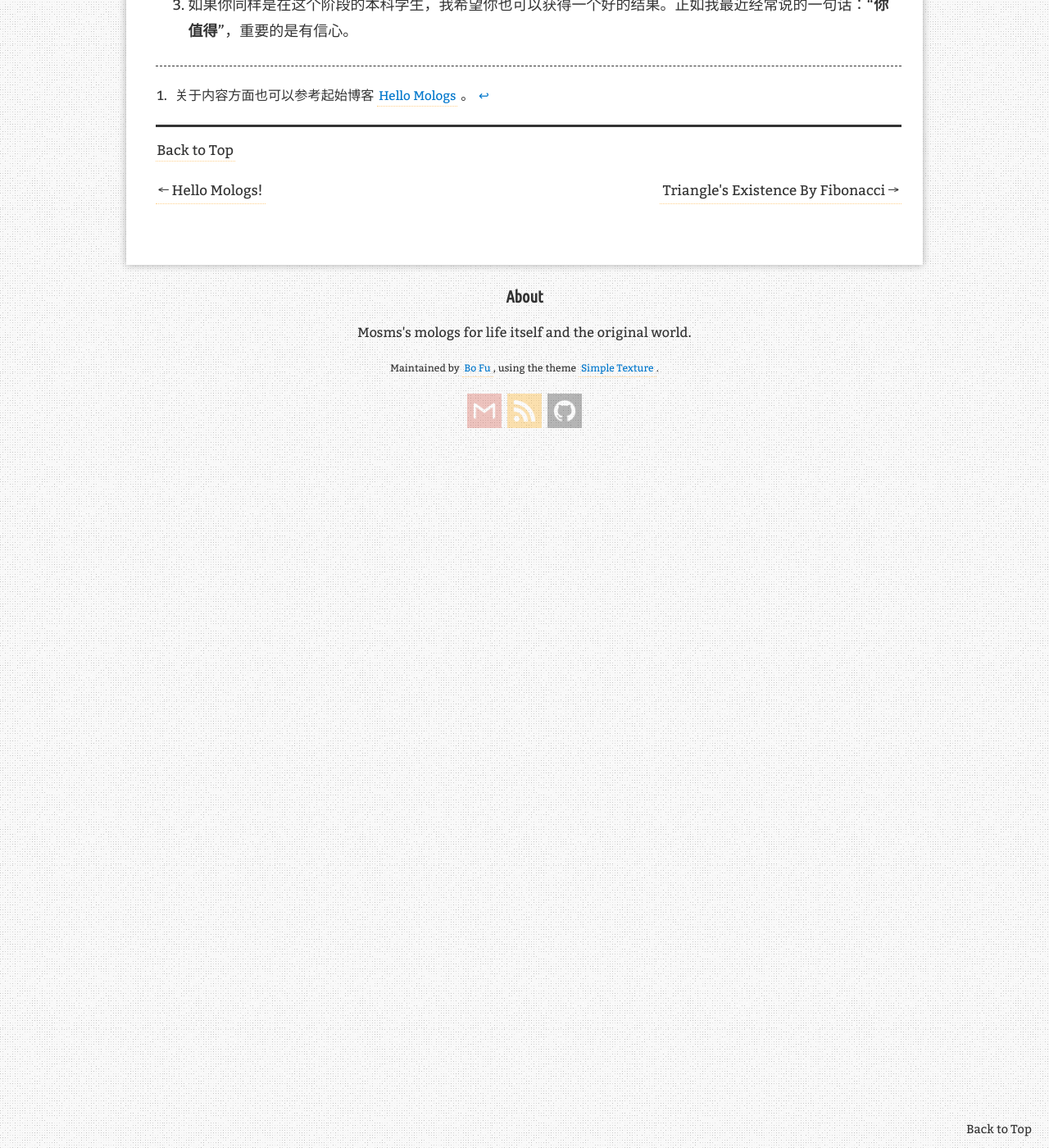
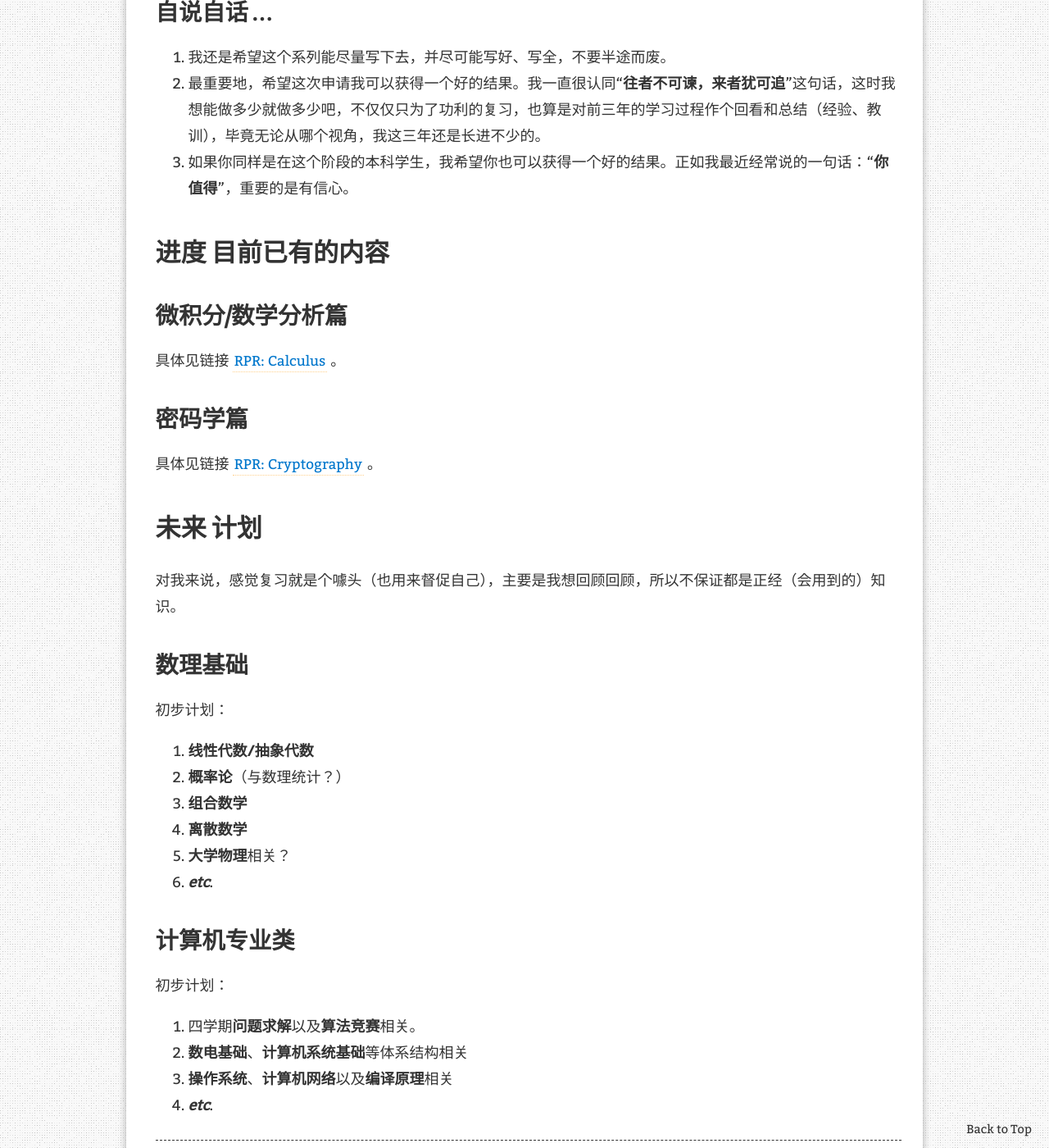
Before and after one commit to Mosms/Mologs, a Jekyll site: the page built from _posts/RPR/2024-04-08-RPR-Intro.md, in a window 1280 px wide and 1400 px high, scrolled down 1345 px. Shown: the whole window at 82% size. Built offline with Jekyll 4.4.1, drawn with Linux system fonts in a browser that asks for light colours; comment, search, counter and statistics services are not loaded; some of the changed text lies outside the part shown.

Commit message:
RPR-Calculus Ch1 finished.

```diff
--- a/_posts/RPR/2024-04-08-RPR-Intro.md
+++ b/_posts/RPR/2024-04-08-RPR-Intro.md
@@ -28,6 +28,39 @@ redirect_from:
 2. 最重要地，希望这次申请我可以获得一个好的结果。我一直很认同“**往者不可谏，来者犹可追**”这句话，这时我想能做多少就做多少吧，不仅仅只为了功利的复习，也算是对前三年的学习过程作个回看和总结（经验、教训），毕竟无论从哪个视角，我这三年还是长进不少的。
 3. 如果你同样是在这个阶段的本科学生，我希望你也可以获得一个好的结果。正如我最近经常说的一句话：“**你值得**”，重要的是有信心。
 
+# 进度 目前已有的内容
+
+## 微积分/数学分析篇
+
+具体见链接 [RPR: Calculus](/Mologs/RPR/calculus/) 。
+
+## 密码学篇
+
+具体见链接 [RPR: Cryptography](/Mologs/RPR/crypto/) 。
+
+# 未来 计划
+
+对我来说，感觉复习就是个噱头（也用来督促自己），主要是我想回顾回顾，所以不保证都是正经（会用到的）知识。
+
+## 数理基础
+
+初步计划：
+
+1. **线性代数/抽象代数**
+2. **概率论**（与数理统计？）
+3. **组合数学**
+4. **离散数学**
+5. **大学物理**相关？
+6. ***etc***.
+
+## 计算机专业类
+
+初步计划：
+
+1. 四学期**问题求解**以及**算法竞赛**相关。
+2. **数电基础**、**计算机系统基础**等体系结构相关
+3. **操作系统**、**计算机网络**以及**编译原理**相关
+4. ***etc***.
 
 
 [^1]: 关于内容方面也可以参考起始博客 [Hello Mologs](/Mologs/hellogs/) 。
```
Also changed, not shown: _posts/RPR/2024-04-09-RPR-Calculus.md (+87 -1 lines), _posts/RPR/2024-04-10-RPR-Cryptography.md (renamed from _posts/RPR/2024-04-09-RPR-Cryptography.md, +3 -1 lines).
